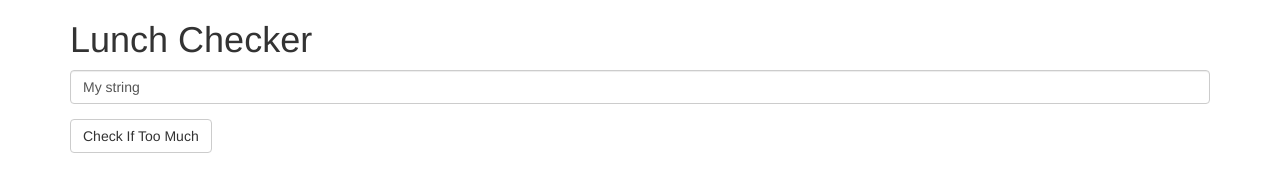
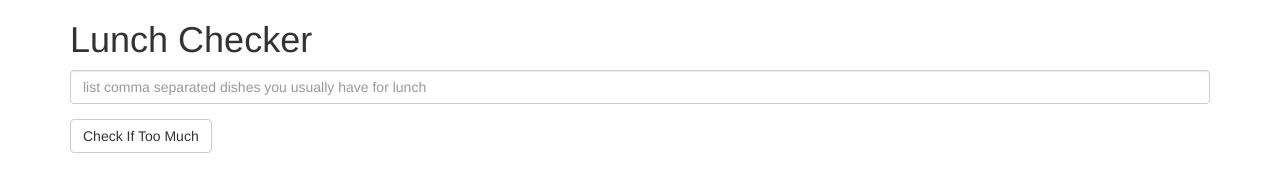
Before and after one commit to MahtaRs/JH-AngularJS-assignment1, a plain HTML site: page index.html in a window 1280 px wide. Drawn offline with nearby package versions, Linux system fonts and the light colour scheme.

Commit message:
3rd try !

```diff
--- a/app.js
+++ b/app.js
@@ -3,7 +3,7 @@
   angular.module("myapp" , [])
   .controller("maincontroller" , doit);
   function doit($scope){
-    $scope.string = "My string";
+    $scope.string;
     $scope.update_val = function (){
         $scope.myarray = $scope.string.split(",");
         $scope.result_ar = []
--- a/index.html
+++ b/index.html
@@ -15,7 +15,7 @@
      <h1>Lunch Checker</h1>
 
          <div class="form-group">
-             <input id="lunch-menu" type="text"
+             <input id="lunch-menu" placeholder="list comma separated dishes you usually have for lunch" type="text"
 
              class="form-control" ng-model="string" >
          </div>
```
